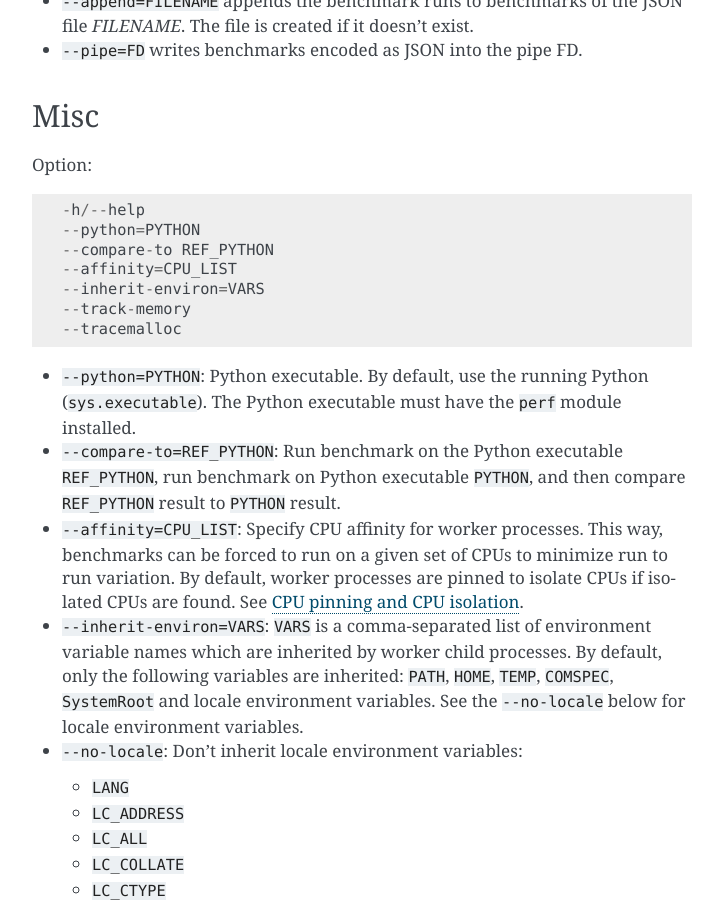
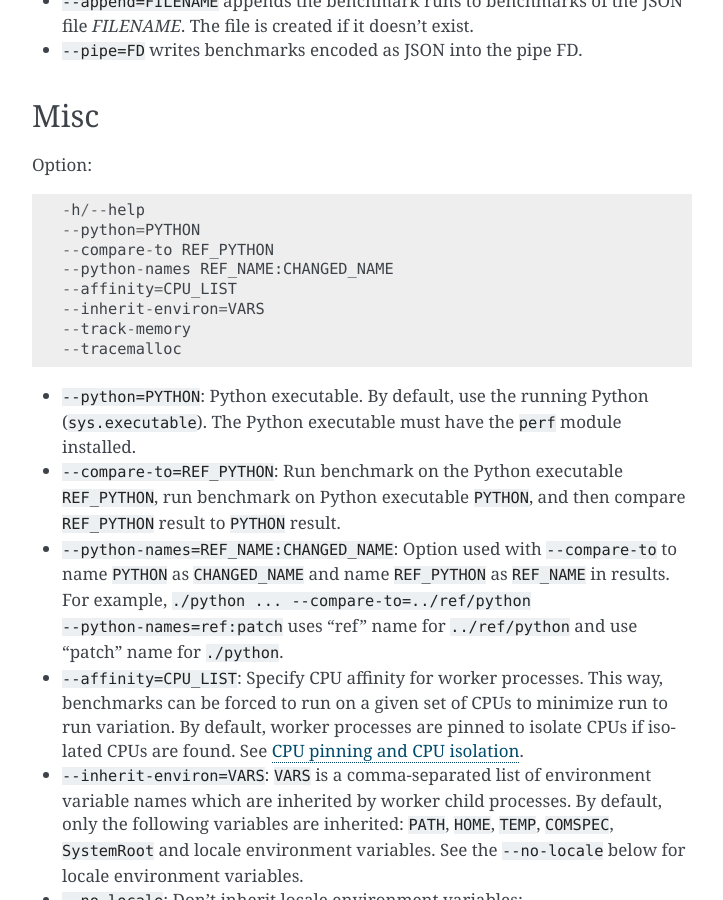
Before and after one commit to psf/pyperf, a Sphinx documentation site: the page built from doc/runner.rst, in a window 1280 px wide and 900 px high, scrolled down 1722 px. Shown: the whole window, without its empty margins (388-1111 px from the left). Built offline with Sphinx 7.4.7, drawn with Linux system fonts in a browser that asks for light colours.

Commit message:
Add --python-names option

```diff
--- a/doc/changelog.rst
+++ b/doc/changelog.rst
@@ -1,5 +1,10 @@
 Changelog
 =========
+
+Version 0.9.5
+-------------
+
+* Add ``--python-names`` option to the :ref:`Runner CLI <runner_cli>`
 
 Version 0.9.4 (2017-03-01)
 --------------------------
--- a/doc/runner.rst
+++ b/doc/runner.rst
@@ -93,6 +93,7 @@ Option::
     -h/--help
     --python=PYTHON
     --compare-to REF_PYTHON
+    --python-names REF_NAME:CHANGED_NAME
     --affinity=CPU_LIST
     --inherit-environ=VARS
     --track-memory
@@ -104,6 +105,11 @@ Option::
 * ``--compare-to=REF_PYTHON``: Run benchmark on the Python executable ``REF_PYTHON``,
   run benchmark on Python executable ``PYTHON``, and then compare
   ``REF_PYTHON`` result to ``PYTHON`` result.
+* ``--python-names=REF_NAME:CHANGED_NAME``: Option used with ``--compare-to``
+  to name ``PYTHON`` as ``CHANGED_NAME`` and name ``REF_PYTHON`` as
+  ``REF_NAME`` in results. For example, ``./python ...
+  --compare-to=../ref/python --python-names=ref:patch`` uses "ref" name for
+  ``../ref/python`` and use "patch" name for ``./python``.
 * ``--affinity=CPU_LIST``: Specify CPU affinity for worker processes. This way,
   benchmarks can be forced to run on a given set of CPUs to minimize run to run
   variation. By default, worker processes are pinned to isolate CPUs if
```
Also changed, not shown: 1 other file.
